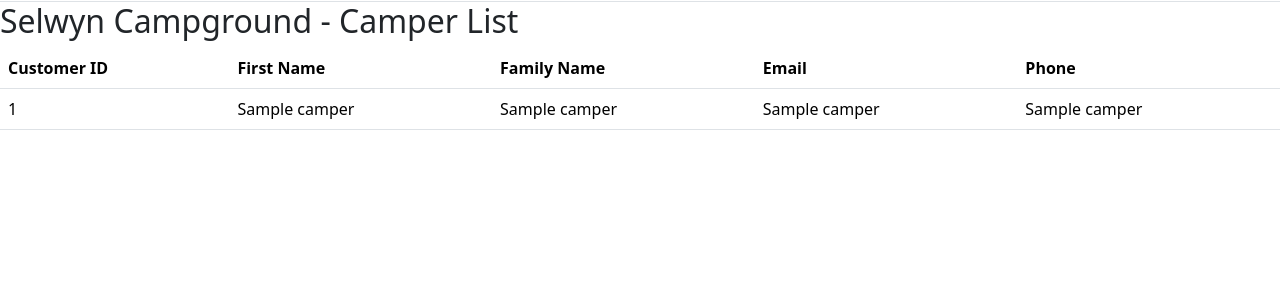
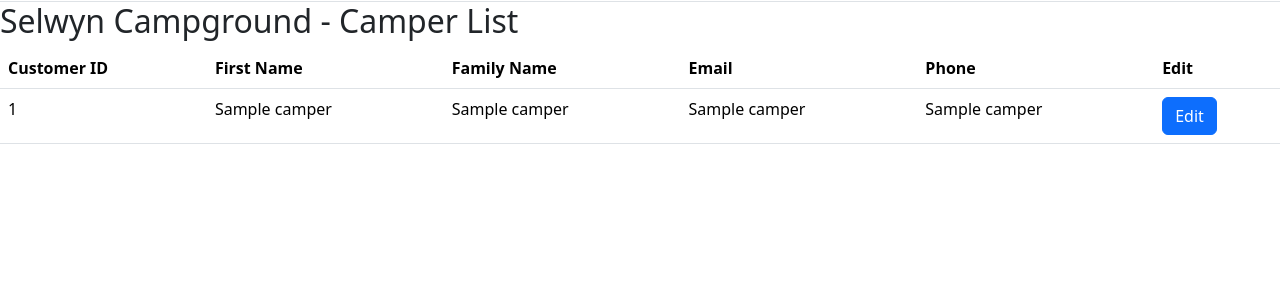
Before and after one commit to Tong-Ye-1159668/Sewlyn_Campsite_Booking_System-LincolnUni-2024-S1, a Flask app: template templates/allcamperlist.html in a window 1280 px wide. Shown: the part 96-398 px from the top of the page. Run offline with Flask 3, Linux system fonts and the light colour scheme; the template is opened without the code that fills it: most values are stand-ins (such as "Sample title", 1, 10 or a date in 2020).

Commit message:
Update allcamperlist.html

```diff
--- a/templates/allcamperlist.html
+++ b/templates/allcamperlist.html
@@ -5,7 +5,7 @@
 <!-- Insert code to loop over the list of campers and display them -->
 
 <table class="table table-hover">
-    <tr><th>Customer ID</th><th>First Name</th><th>Family Name</th><th>Email</th><th>Phone</th></tr>
+    <tr><th>Customer ID</th><th>First Name</th><th>Family Name</th><th>Email</th><th>Phone</th><th>Edit</th>
     {% for camper in allcamperlist %}
         <tr>
             <td>{{camper[0]}}</td>
@@ -13,6 +13,9 @@
             <td>{{camper[2]}}</td>
             <td>{{camper[3]}}</td>
             <td>{{camper[4]}}</td>
+            <td>
+                <a href="{{ url_for('edit_customer', customer_id=camper[0]) }}" class="btn btn-primary">Edit</a>
+            </td> <!-- Add an Edit button -->
         </tr>
     {% endfor %}
 </table>
```
